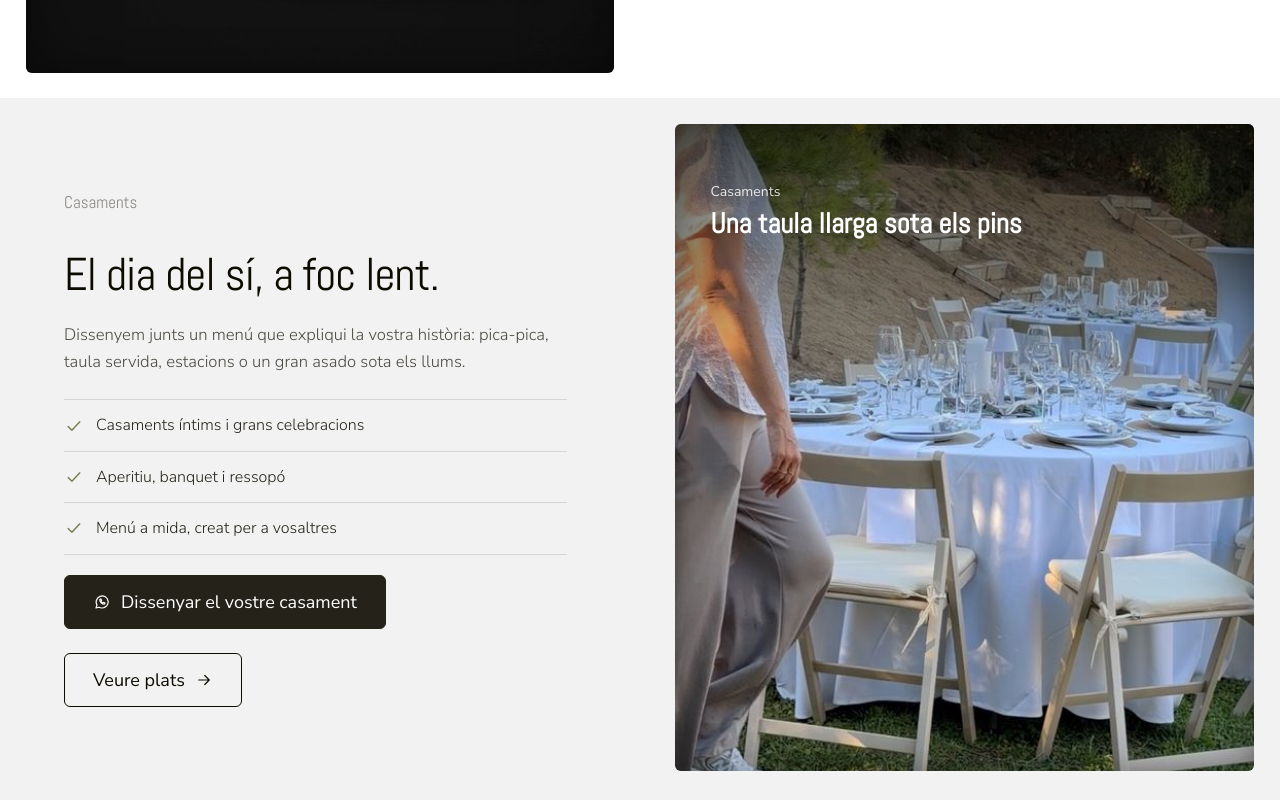
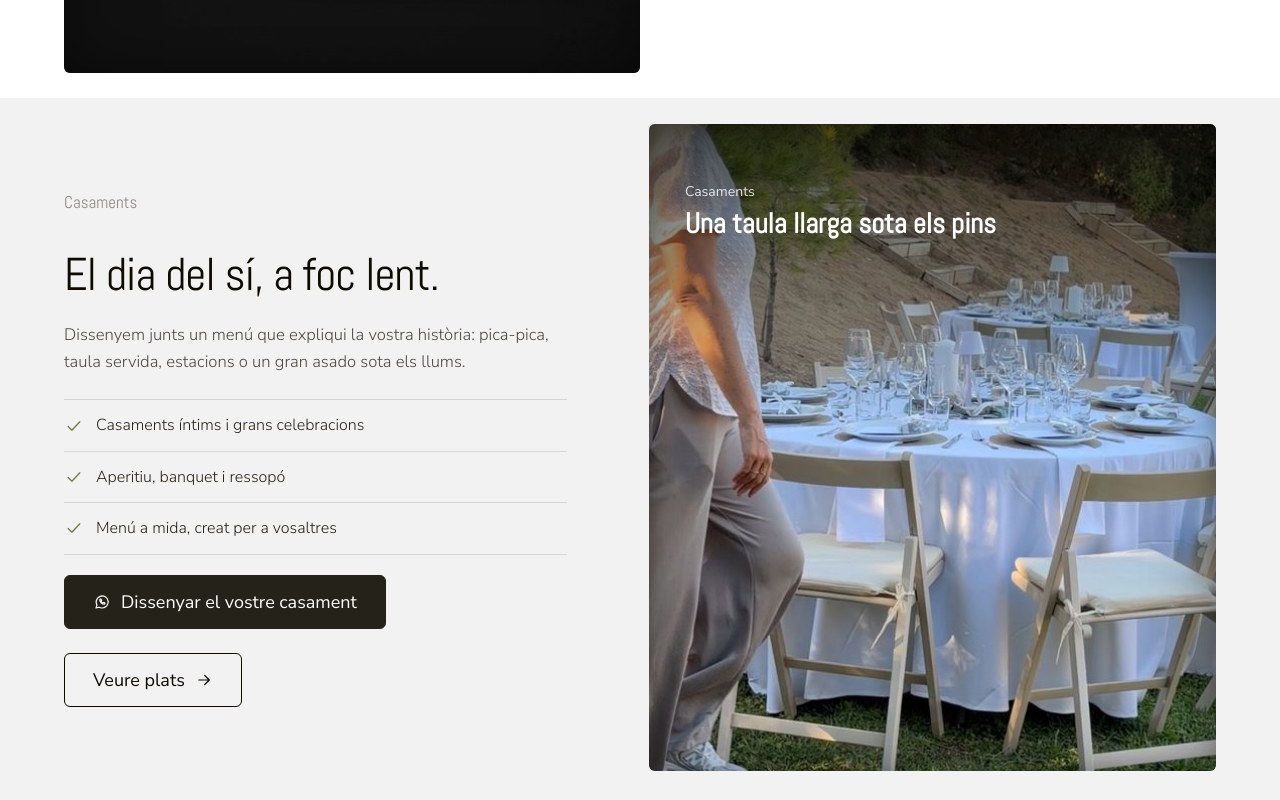
Before and after one commit to laupermatias-beep/olivanegra-web, a plain HTML site: page ca/index.html in a window 1280 px wide. Shown: the part 4220-5020 px from the top of the page. Drawn offline with Linux system fonts and the light colour scheme.

Commit message:
Fotos alineadas a los márgenes del texto
Co-Authored-By: Claude Opus 5.5 <noreply@anthropic.com>
Claude-Session: https://claude.ai/code/session_01RohYXQ5UvCCGkREj2PasQF

```diff
--- a/ca/index.html
+++ b/ca/index.html
@@ -480,6 +480,11 @@ footer{padding-bottom:calc(24px + env(safe-area-inset-bottom))}
 .hero-slides .hs:nth-child(even){animation-name:hsFade2}
 @keyframes hsFade2{0%{opacity:0;transform:scale(1.2) translate(2%,1%)}6%{opacity:1}20%{opacity:1}28%{opacity:0;transform:scale(1.03) translate(0,0)}100%{opacity:0;transform:scale(1.03) translate(0,0)}}
 .hero-in{top:-50px}
+
+/* photos aligned with the text margins */
+.half>.hfig{margin:max(2vw,12px) 0 max(2vw,12px) max(5vw,20px)}
+.half.rev>.hfig{margin:max(2vw,12px) max(5vw,20px) max(2vw,12px) 0}
+@media(max-width:960px){.half>.hfig,.half.rev>.hfig{margin:max(5vw,20px) max(5vw,20px) 0}}
 </style>
 </head>
 <body>
```
Also changed, not shown: en/index.html (+5 -0 lines), fr/index.html (+5 -0 lines), fuente/plantilla.html (+5 -0 lines), index.html (+5 -0 lines).
